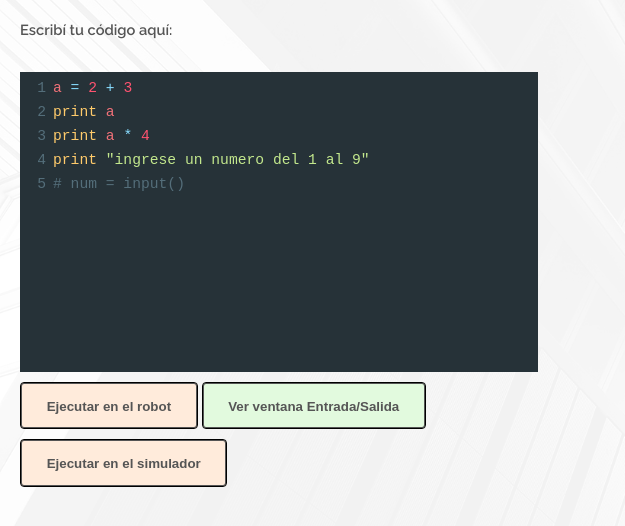
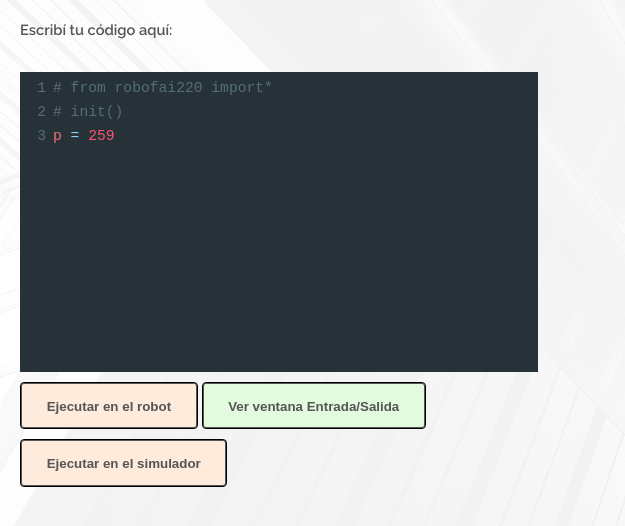
Before and after one commit to marcospicucci/FrankPY-Code, a website: page public/ind2.html in a window 1280 px wide. Shown: the part 222-748 px from the top of the page, 0-625 px from the left. Drawn offline with nearby package versions, Linux system fonts and the light colour scheme; grey boxes are pictures that could not be loaded.

Commit message:
refactor de nombres

```diff
--- a/public/ind2.html
+++ b/public/ind2.html
@@ -50,7 +50,6 @@
 </body>
 
 
-
 <div class="row">
     <div class="column" style="max-width: 540px; margin: 20px">
         <p><b> Escribí tu código aquí:  </b></p>
@@ -60,25 +59,12 @@
             <button id="ioBtn" type="button" style="margin-top: 10px; background-color: #e2fade;border:1px solid black;">Ver ventana Entrada/Salida</button>
             <button id="simuBtn" type="button" style="margin-top: 10px; background-color: #ffebdb;border:1px solid black;">Ejecutar en el simulador</button>
         </form>
-
-       <!-- <form method="post" action="/"> <b> Área de comunicación (E/S)</b>
-            <input type="text" id="textopost" name="valorIO" value=""><br />
-            <input type="submit" value="enviar"/>
-        </form>
-       -->
     </div>
-
     <div class="column">
         <!--   <img class="stream" src="./images/img-default.jpg"> -->
           <img id=imgstream src="http://10.0.20.220:8080/?action=stream" alt="Cargando visión de Frankestito ..." class="stream" onerror="this.onerror=null; this.src='img-default.jpg';">
-
-         <!--<br /> <br /> <br /> <br /> <br /> <br /> -->
-            <!--
-             <textarea id="textresponse" name="textresponse" cols="45" rows="8" maxlength="65525" required="required"></textarea>
-            -->
-         </div>
-
-     </div>
+    </div>
+</div>
 
 
      <script>
@@ -89,26 +75,19 @@
 
          var ioBtn = document.getElementById('ioBtn');
          ioBtn.addEventListener('click', function () {
-             //alert('Funcionalidad en construcción');
+
              window.open('http://localhost:3000/ventanaIO','popUpWindow','height=500,width=650,left=100,top=100,resizable=yes,scrollbars=yes,toolbar=yes,menubar=no,location=no,directories=no, status=yes');
+         });
+        // var simubtn..(a implementar)
 
+         var areaTexto = document.getElementById('editor');
 
-
-             // ********** Prueba de respuestas del server ***********
-           //  $('#textresponse').val('aca debo mostrar respuestas del server');
-         });
-
-         var myTextArea = document.getElementById('editor');
-
-         //se usaria solo para inicializar el editor con algún texto
-         var codeToExecute = "a = 2 + 3\n" +
-             "print a\n" +
-             "print a * 4\n" +
-             "print \"ingrese un numero del 1 al 9\"\n" +
-             "# num = input()";
-         myTextArea.textContent = codeToExecute;
-         //propiedad estática!! ...
-         var myCodeMirror = CodeMirror.fromTextArea(myTextArea, {
+         //se usa solo para inicializar el editor con algún texto
+         var codigoInicial = "# from robofai220 import*\n" +
+             "# init() \n" +
+             "p = 259";
+         areaTexto.textContent = codigoInicial;
+         var editor = CodeMirror.fromTextArea(areaTexto, {
              mode: "python",
              theme: "material",
              lineNumbers: true
```
